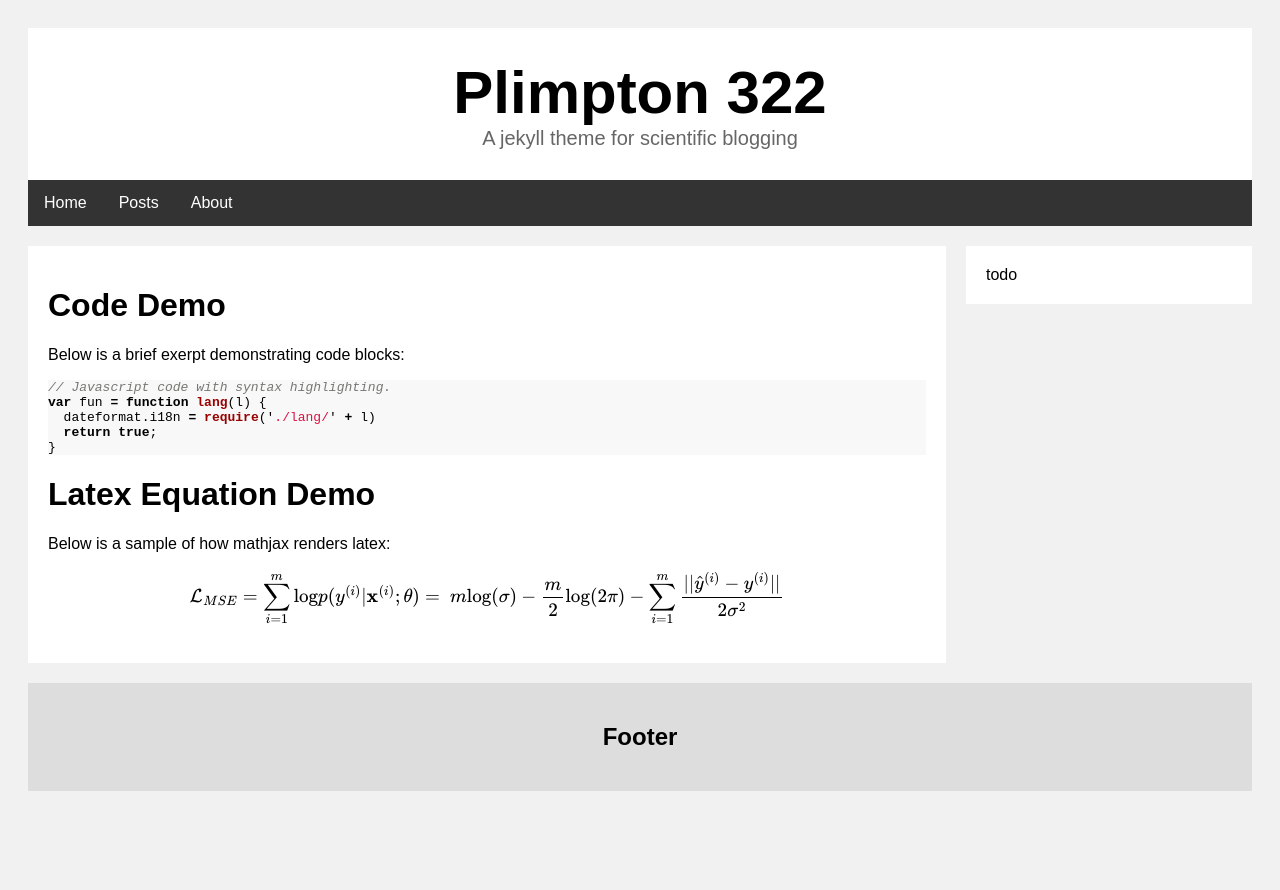
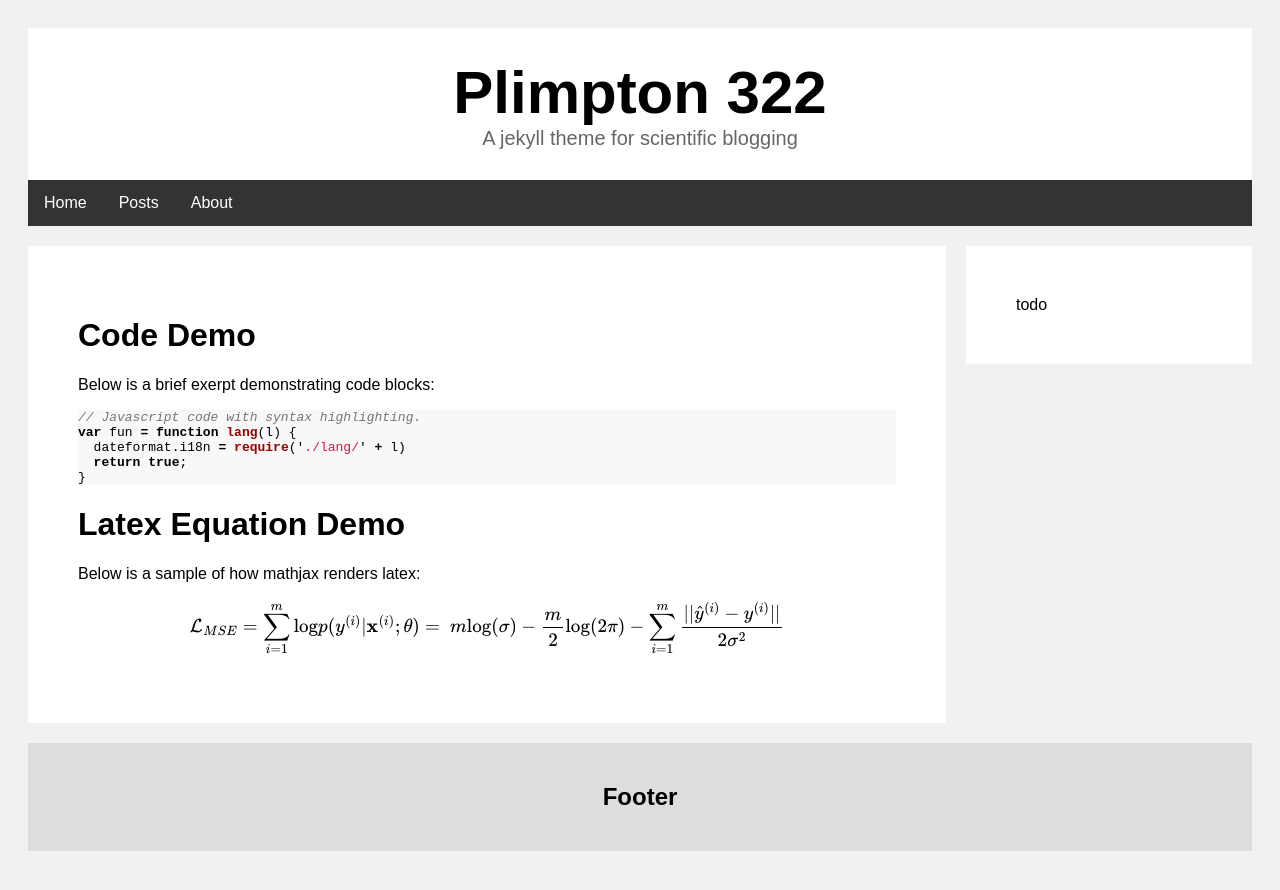
Before and after one commit to adrian-dalessandro/Plimpton322, a Jekyll site: the page built from index.md, in a window 1280 px wide. Shown: the top 890 px of the page. Built offline with Jekyll 4.4.1, drawn with Linux system fonts in a browser that asks for light colours; formulas are drawn with MathJax 3.

Commit message:
Update main.scss

```diff
--- a/_sass/main.scss
+++ b/_sass/main.scss
@@ -51,7 +51,7 @@ body {
 /* Add a card effect for articles */
 .card {
    background-color: white;
-   padding: 20px;
+   padding: 50px;
    margin-top: 20px;
 }
 
```
